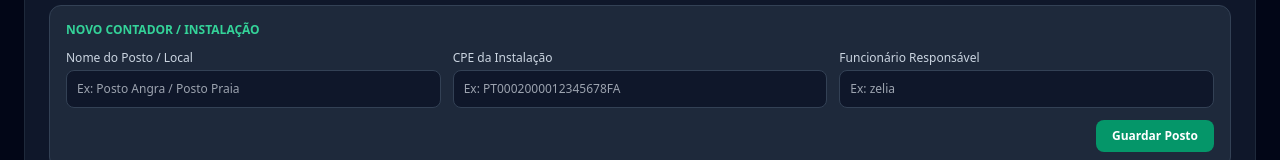
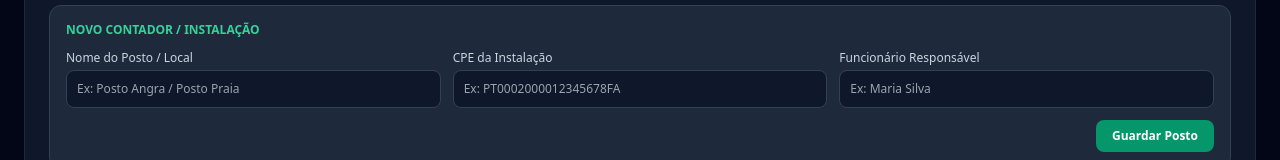
Before and after one commit to Marisa-colab/greenscore-lite, a React (Vite) app: page / in a window 1280 px wide. Both pictures are taken after a click on the button "➕ Adicionar Novo Posto / Contador". Shown: the part 236-396 px from the top of the page. Built offline with nearby package versions, Linux system fonts and the light colour scheme; the HTML template or start-up script is replaced by a standard one.

Commit message:
Update App.tsx

```diff
--- a/src/App.tsx
+++ b/src/App.tsx
@@ -6,7 +6,7 @@ import { ClientPortal } from './components/ClientPortal';
 interface Posto {
   id: number;
   clienteId: number;
-  nomePosto: string; // Ex: Posto Angra, Posto Praia
+  nomePosto: string;
   cpe: string;
   funcionarioResponsavel: string;
 }
@@ -43,7 +43,7 @@ const DADOS_INICIAIS_POSTOS: Posto[] = [
     clienteId: 1,
     nomePosto: 'Posto Angra do Heroísmo',
     cpe: 'PT0002000012345678FA',
-    funcionarioResponsavel: 'Zelia',
+    funcionarioResponsavel: 'Zélia',
   },
   {
     id: 102,
@@ -208,7 +208,7 @@ export default function App() {
                       <label className="block text-xs text-slate-300 mb-1">Funcionário Responsável</label>
                       <input
                         type="text"
-                        placeholder="Ex: zelia"
+                        placeholder="Ex: Maria Silva"
                         value={novoFuncionario}
                         onChange={(e) => setNovoFuncionario(e.target.value)}
                         className="w-full bg-slate-900 border border-slate-700 text-white text-xs rounded-lg p-2.5 focus:border-emerald-500 focus:outline-none"
```
